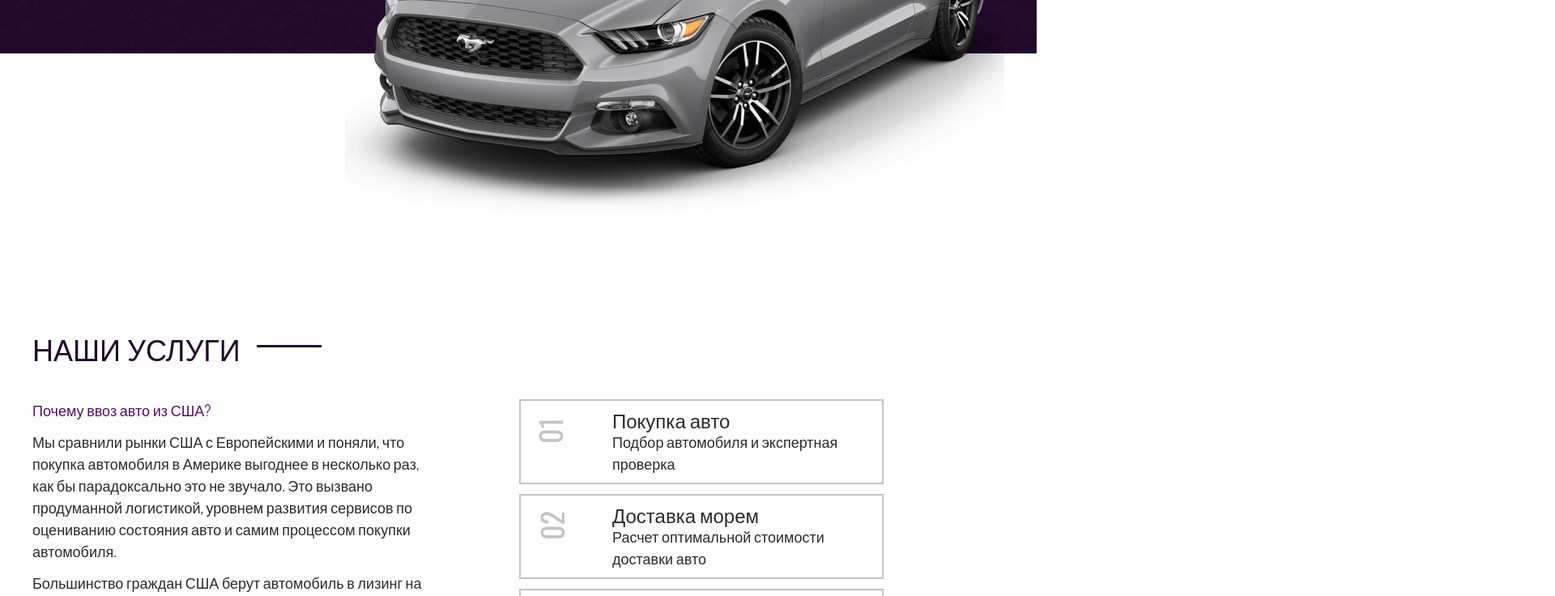
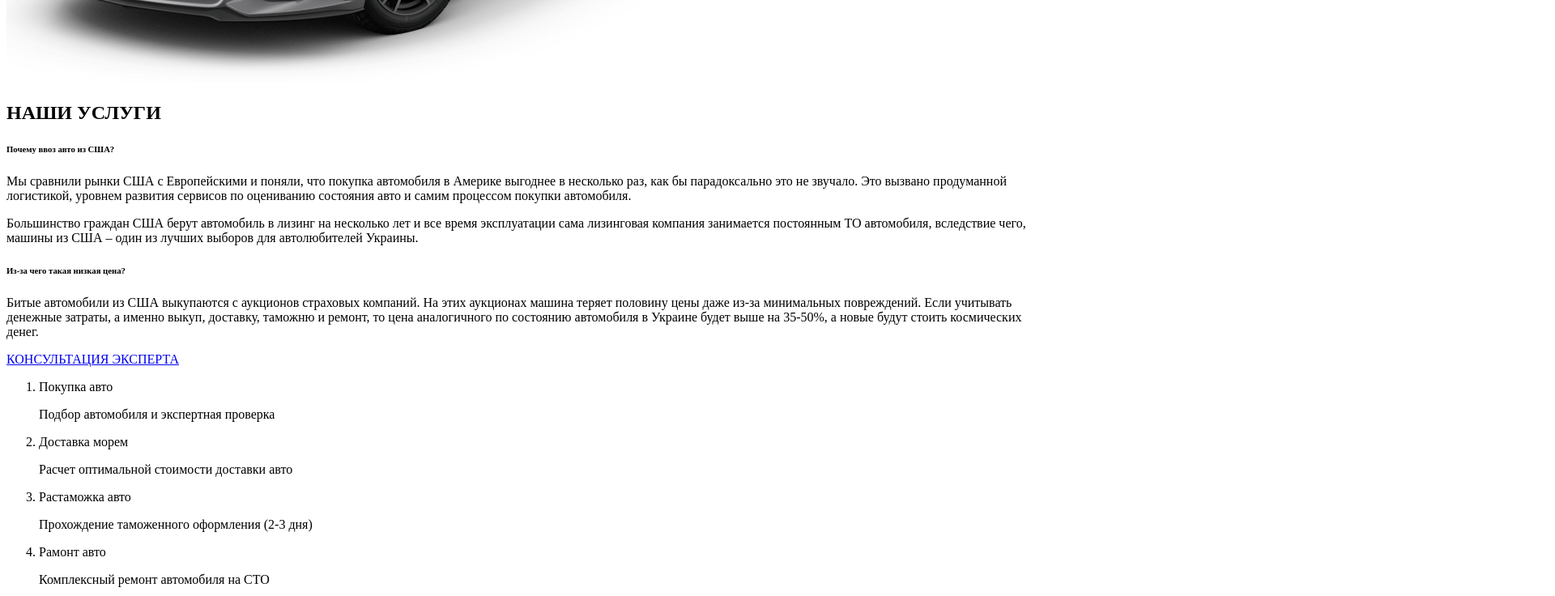
Before and after one commit to vodemkka/site, a plain HTML site: page index.html in a window 1280 px wide. Shown: the part 634-1370 px from the top of the page at 81% size, 1920 px wide, since content can reach past the window. Drawn offline with nearby package versions, Linux system fonts and the light colour scheme.

Commit message:
index.html

```diff
--- a/index.html
+++ b/index.html
@@ -4,8 +4,8 @@
     <meta charset="UTF-8">
     <meta http-equiv="X-UA-Compatible" content="IE=edge">
     <meta name="viewport" content="width=device-width, initial-scale=1.0">
-    <link rel="stylesheet" href="/css/slick.css">
-    <link rel="stylesheet" href="/css/style.css">
+    <link href="stylesheet" href="/css/slick.css">
+    <link href="stylesheet" href="/css/style.css">
     <link rel="preconnect" href="https://fonts.googleapis.com">
     <link rel="preconnect" href="https://fonts.gstatic.com" crossorigin>
     <link href="https://fonts.googleapis.com/css2?family=Oswald:wght@300;400&display=swap" rel="stylesheet">
```
